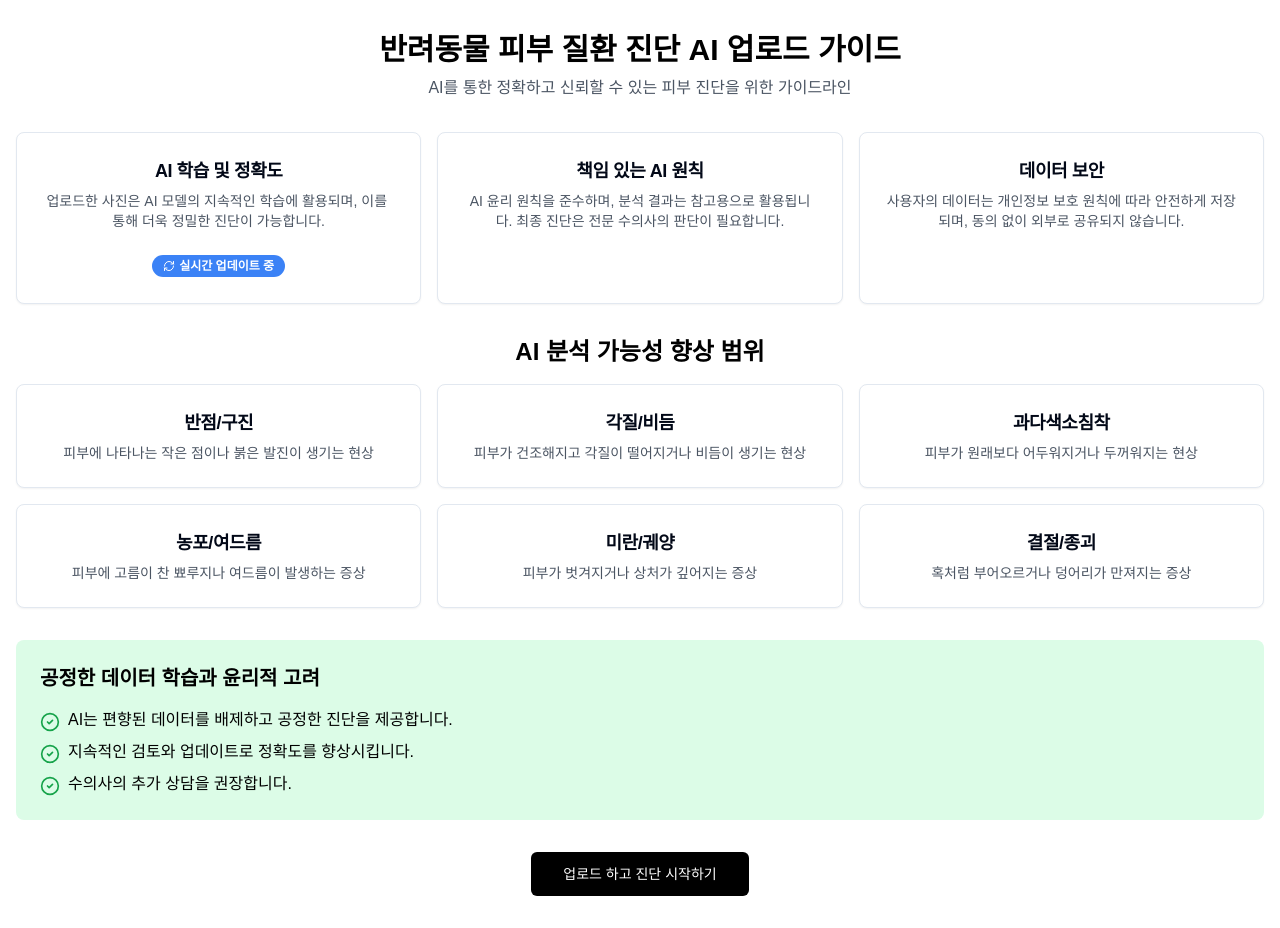
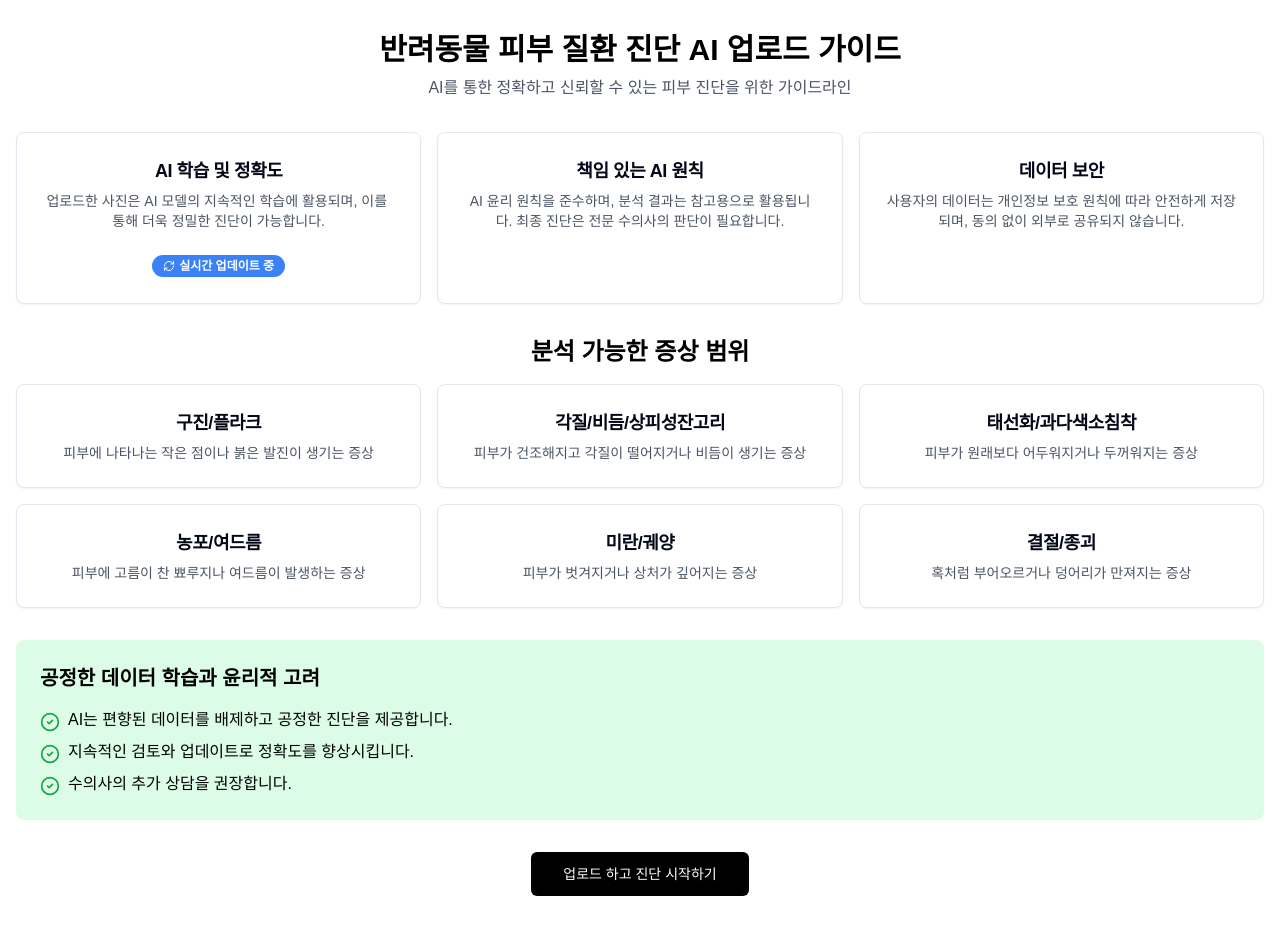
Before and after one commit to trivialcoding6/animal-guardians-front, a Next.js app: page /home in a window 1280 px wide. Built offline with nearby package versions, Linux system fonts and the light colour scheme.

Commit message:
텍스트 변경

```diff
--- a/app/home/page.tsx
+++ b/app/home/page.tsx
@@ -47,16 +47,16 @@ function HomePage() {
 
   const analysisCards = [
     {
-      title: "반점/구진",
-      description: "피부에 나타나는 작은 점이나 붉은 발진이 생기는 현상",
+      title: "구진/플라크",
+      description: "피부에 나타나는 작은 점이나 붉은 발진이 생기는 증상",
     },
     {
-      title: "각질/비듬",
-      description: "피부가 건조해지고 각질이 떨어지거나 비듬이 생기는 현상",
+      title: "각질/비듬/상피성잔고리",
+      description: "피부가 건조해지고 각질이 떨어지거나 비듬이 생기는 증상",
     },
     {
-      title: "과다색소침착",
-      description: "피부가 원래보다 어두워지거나 두꺼워지는 현상",
+      title: "태선화/과다색소침착",
+      description: "피부가 원래보다 어두워지거나 두꺼워지는 증상",
     },
     {
       title: "농포/여드름",
@@ -155,9 +155,7 @@ function HomePage() {
             모바일: Carousel / 데스크톱: 3열 그리드
         ─────────────────────────────────────────────────── */}
         <section className="mt-8 w-full">
-          <h2 className="mb-4 text-2xl font-semibold">
-            AI 분석 가능성 향상 범위
-          </h2>
+          <h2 className="mb-4 text-2xl font-semibold">분석 가능한 증상 범위</h2>
           {isMobile ? (
             <Carousel className="relative w-full">
               <CarouselContent className="flex">
```
